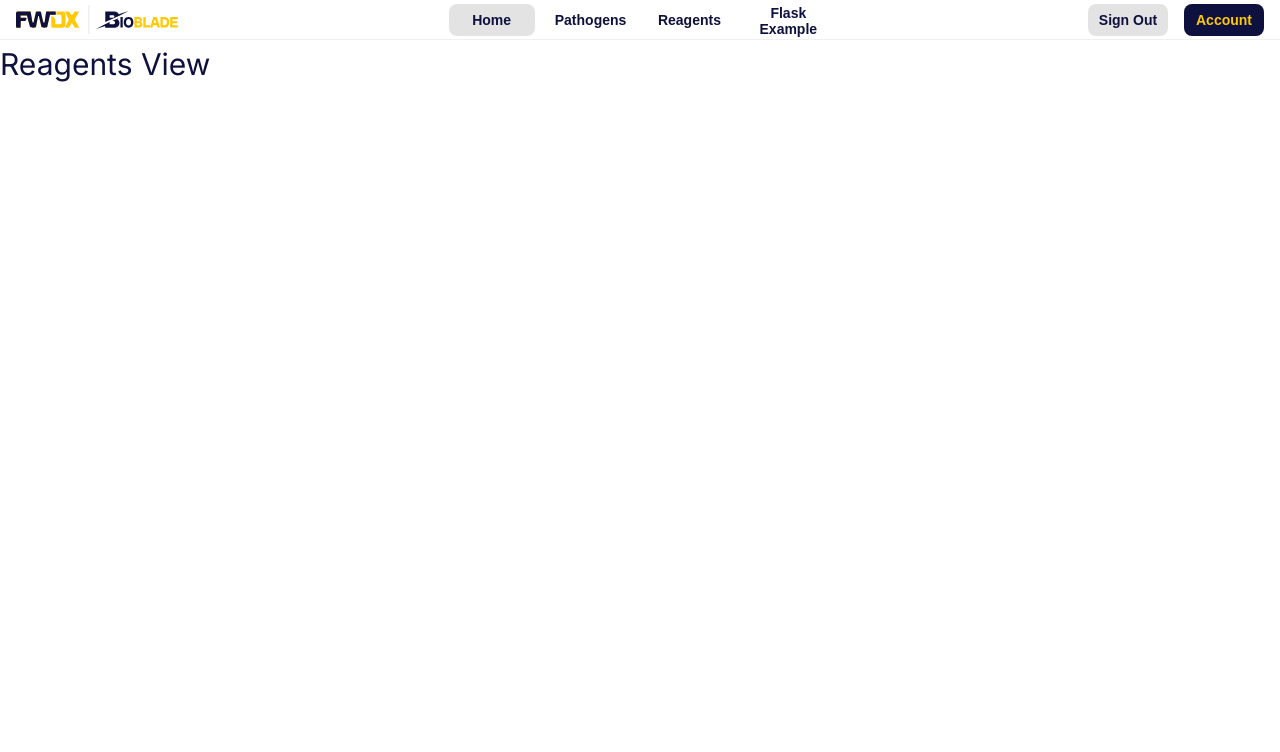
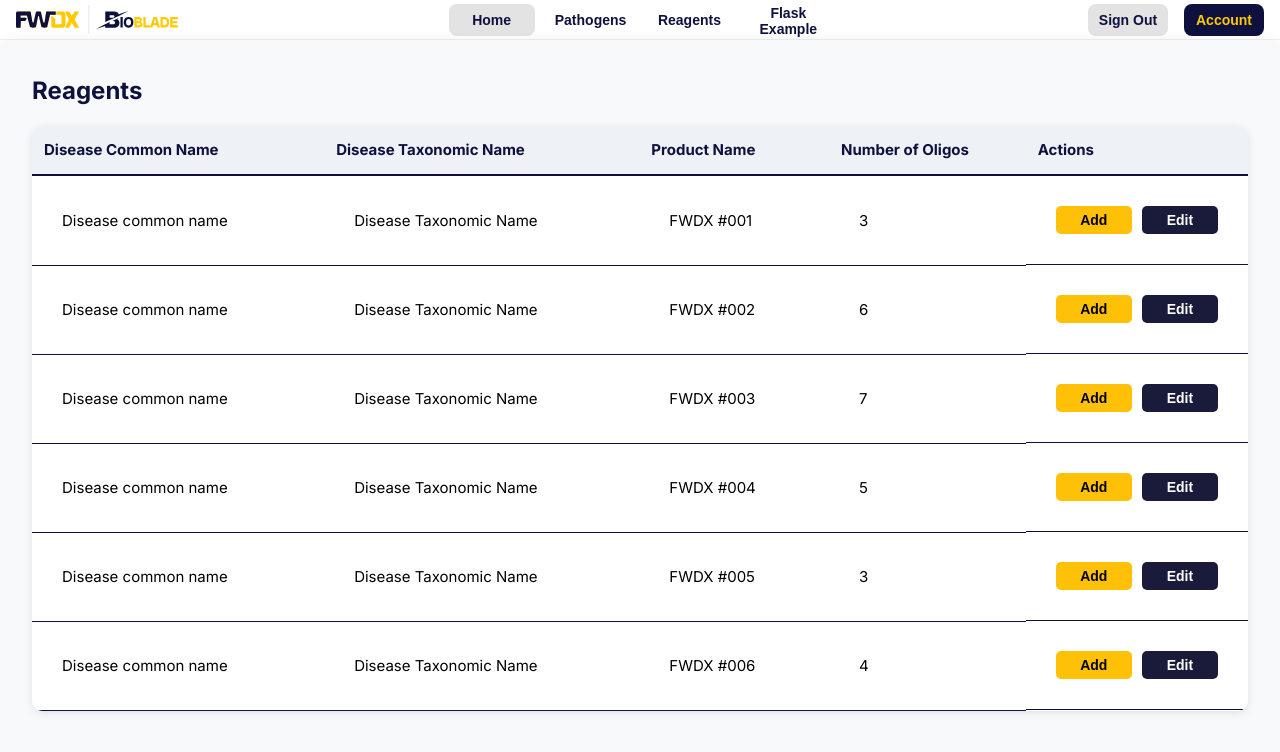
Before and after one commit to Zhelus/fwdx, a Vue app in the folder frontend/: page /reagents in a window 1280 px wide. Shown: the top 752 px of the page. Built offline with nearby package versions, Linux system fonts and the light colour scheme.

Commit message:
add reagents view

```diff
--- a/frontend/src/views/ReagentsView.vue
+++ b/frontend/src/views/ReagentsView.vue
@@ -1,12 +1,133 @@
-<!--
-Page view for main reagents page
-Last edited by: Blake Good
-Date: 10/30/24
--->
 <script setup>
+import { useRouter } from 'vue-router';
+
+const router = useRouter();
+
+function actionClicked(path) {
+  if (path) {
+    router.push(path);
+  }
+}
+
+// Sample data for the table
+const reagents = [
+  { id: 1, commonName: "Disease common name", taxonomicName: "Disease Taxonomic Name", productName: "FWDX #001", numberOfOligos: 3 },
+  { id: 2, commonName: "Disease common name", taxonomicName: "Disease Taxonomic Name", productName: "FWDX #002", numberOfOligos: 6 },
+  { id: 3, commonName: "Disease common name", taxonomicName: "Disease Taxonomic Name", productName: "FWDX #003", numberOfOligos: 7 },
+  { id: 4, commonName: "Disease common name", taxonomicName: "Disease Taxonomic Name", productName: "FWDX #004", numberOfOligos: 5 },
+  { id: 5, commonName: "Disease common name", taxonomicName: "Disease Taxonomic Name", productName: "FWDX #005", numberOfOligos: 3 },
+  { id: 6, commonName: "Disease common name", taxonomicName: "Disease Taxonomic Name", productName: "FWDX #006", numberOfOligos: 4 },
+];
 </script>
+
 <template>
-<h1 style="color: var(--fwdx-blue);">Reagents View</h1>
+  <div class="reagents-wrapper">
+    <h2 class="page-title">Reagents</h2>
+    <table class="reagents-table">
+      <thead>
+        <tr>
+          <th>Disease Common Name</th>
+          <th>Disease Taxonomic Name</th>
+          <th>Product Name</th>
+          <th>Number of Oligos</th>
+          <th>Actions</th>
+        </tr>
+      </thead>
+      <tbody>
+        <tr v-for="reagent in reagents" :key="reagent.id">
+          <td>{{ reagent.commonName }}</td>
+          <td>{{ reagent.taxonomicName }}</td>
+          <td>{{ reagent.productName }}</td>
+          <td>{{ reagent.numberOfOligos }}</td>
+          <td class="action-buttons">
+            <button class="add-button" @click="actionClicked('/reagents/add')">Add</button>
+            <button class="edit-button" @click="actionClicked('/reagents/edit')">Edit</button>
+          </td>
+        </tr>
+      </tbody>
+    </table>
+  </div>
 </template>
+
 <style scoped>
+.reagents-wrapper {
+  padding: 2rem;
+  background-color: #f8f9fa; /* Light gray background to make the table stand out */
+  border-radius: 10px;
+  box-shadow: 0 4px 15px rgba(0, 0, 0, 0.1);
+}
+
+.page-title {
+  font-size: 24px;
+  font-weight: bold;
+  margin-bottom: 1rem;
+  color: var(--fwdx-blue); /* Project blue color */
+}
+
+.reagents-table {
+  width: 100%;
+  border-collapse: collapse;
+  background-color: var(--fwdx-white);
+  border-radius: 10px;
+  border-color: var(--fwdx-blue);
+  overflow: hidden;
+  box-shadow: 0 2px 8px rgba(0, 0, 0, 0.1);
+}
+
+.reagents-table th {
+  background-color: #eef2f7; /* Light background for table header */
+  color: var(--fwdx-blue); /* Project blue color for header text */
+  font-weight: bold;
+  padding: 12px;
+  text-align: left;
+  border-bottom: 2px solid var(--fwdx-blue); /* Subtle border for separation */
+
+}
+
+.reagents-table td {
+  padding: 30px;
+  color: #000; /* Black color for table content */
+  border-bottom: 1px solid var(--fwdx-blue); /* Border for row separation */
+}
+
+.reagents-table tr:hover {
+  background-color: #f1f5fa; /* Hover effect for better interactivity */
+}
+button{
+    flex: 1;
+    padding: 10px 0;
+    font-size: 14px;
+}
+
+.action-buttons {
+  display: flex;
+  gap: 10px;
+}
+
+.add-button, .edit-button {
+  padding: 6px 12px;
+  border: none;
+  border-radius: 5px;
+  font-weight: bold;
+  cursor: pointer;
+  transition: background-color 0.3s;
+}
+
+.add-button {
+  background-color: #FFC107; /* Yellow color */
+  color: #000;
+}
+
+.add-button:hover {
+  background-color: #e0a800; /* Darker yellow on hover */
+}
+
+.edit-button {
+  background-color: #1A1A3A; /* Dark navy color */
+  color: #FFF;
+}
+
+.edit-button:hover {
+  background-color: #14122b; /* Darker navy on hover */
+}
 </style>
```
